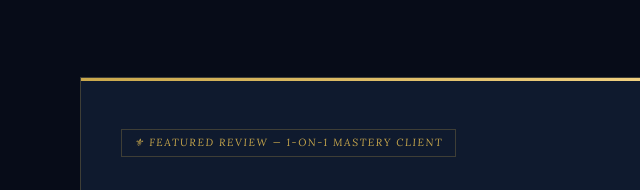
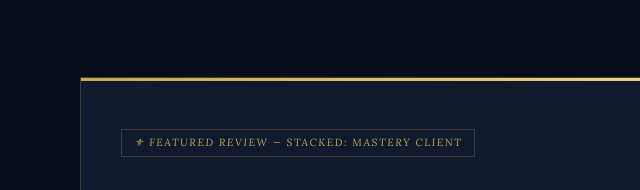
Before and after one commit to dacreolekid/Creoletrades-Repo-Pub, a plain HTML site: page index.html in a window 1280 px wide. Shown: the part 4260-4450 px from the top of the page, 0-640 px from the left. Drawn offline with nearby package versions, Linux system fonts and the light colour scheme; no server answers; a web font is replaced by a local one.

Commit message:
Add files via upload

```diff
--- a/index.html
+++ b/index.html
@@ -1835,7 +1835,7 @@
       <!-- FEATURED — Cherell Winters -->
       <div class="testimonial-featured reveal" style="grid-column: 1 / -1;">
         <div class="testimonial-featured-header">
-          <span class="testimonial-featured-badge">⚜ Featured Review — 1-on-1 Mastery Client</span>
+          <span class="testimonial-featured-badge">⚜ Featured Review — STACKED: Mastery Client</span>
           <div class="testimonial-featured-stats">
             <div class="testimonial-stat">
               <span class="testimonial-stat-value">Green</span>
```
